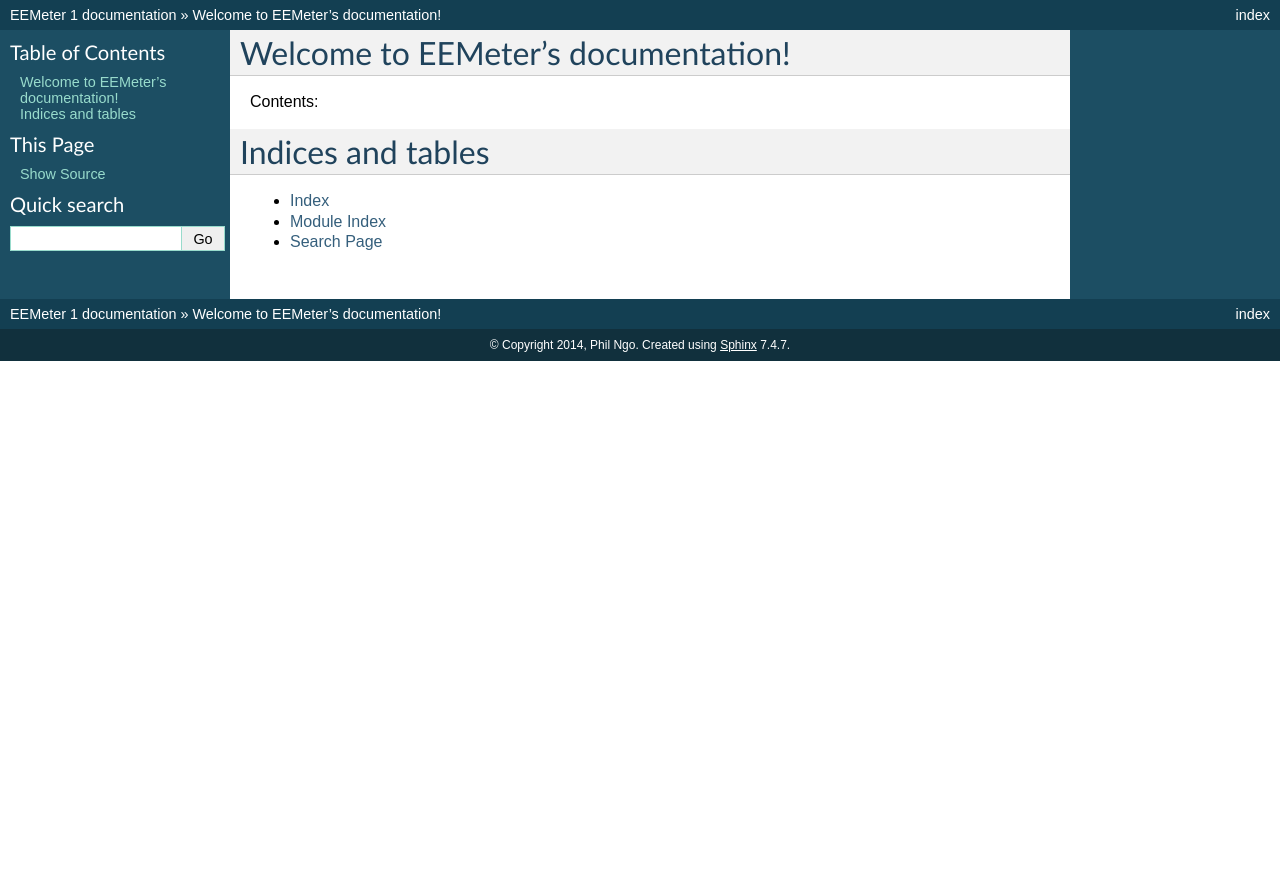
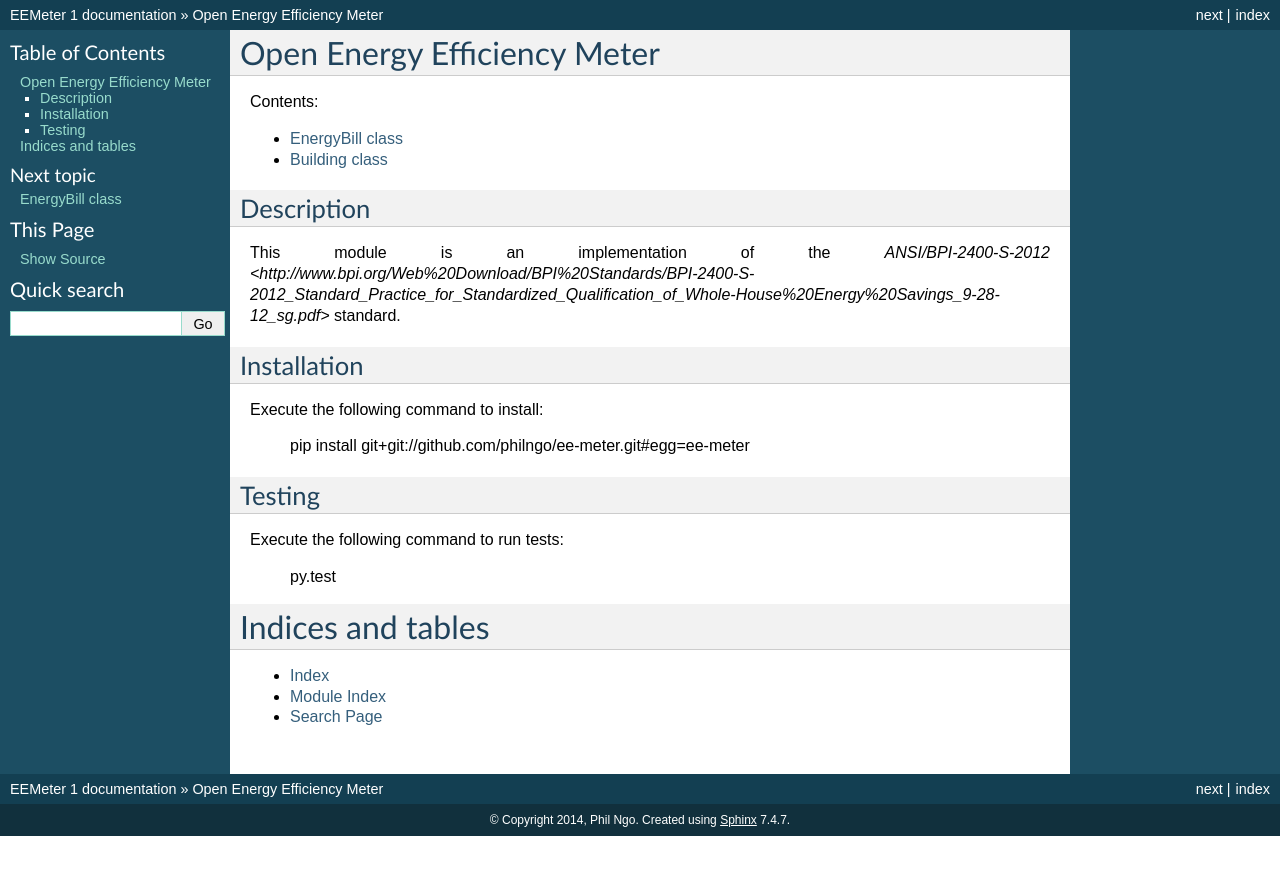
Before and after one commit to openeemeter/eemeter, a Sphinx documentation site: the page built from docs/index.rst, in a window 1280 px wide. Shown: the top 875 px of the page. Built offline with Sphinx 7.4.7, drawn with Linux system fonts in a browser that asks for light colours.

Commit message:
add autodocs for energybills, buildings

```diff
--- /dev/null
+++ b/docs/eemeter.rst
@@ -0,0 +1,11 @@
+EnergyBill class
+================
+
+.. autoclass:: eemeter.core.EnergyBill
+   :members:
+
+Building class
+==============
+
+.. autoclass:: eemeter.core.Building
+   :members:
--- a/docs/index.rst
+++ b/docs/index.rst
@@ -3,15 +3,34 @@
    You can adapt this file completely to your liking, but it should at least
    contain the root `toctree` directive.
 
-Welcome to EEMeter's documentation!
-===================================
+Open Energy Efficiency Meter
+============================
 
 Contents:
 
 .. toctree::
    :maxdepth: 2
 
+   eemeter
 
+Description
+-----------
+
+This module is an implementation of the `ANSI/BPI-2400-S-2012 <http://www.bpi.org/Web%20Download/BPI%20Standards/BPI-2400-S-2012_Standard_Practice_for_Standardized_Qualification_of_Whole-House%20Energy%20Savings_9-28-12_sg.pdf>` standard.
+
+Installation
+------------
+
+Execute the following command to install:
+
+    pip install git+git://github.com/philngo/ee-meter.git#egg=ee-meter
+
+Testing
+-------
+
+Execute the following command to run tests:
+
+    py.test
 
 Indices and tables
 ==================
```
